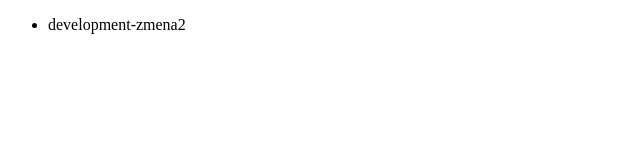
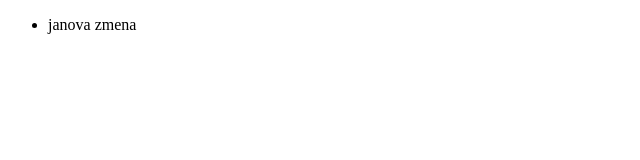
Before and after one commit to trenccan777/test, a plain HTML site: page index.html in a window 1280 px wide. Shown: the full height of the page, 0-640 px from the left. Drawn offline with Linux system fonts and the light colour scheme.

Commit message:
Edit text in list

```diff
--- a/index.html
+++ b/index.html
@@ -7,7 +7,7 @@
 </head>
 <body>
     <ul>
-        <li>development-zmena2</li>
+        <li>janova zmena</li>
     </ul>
 </body>
 </html>
```
